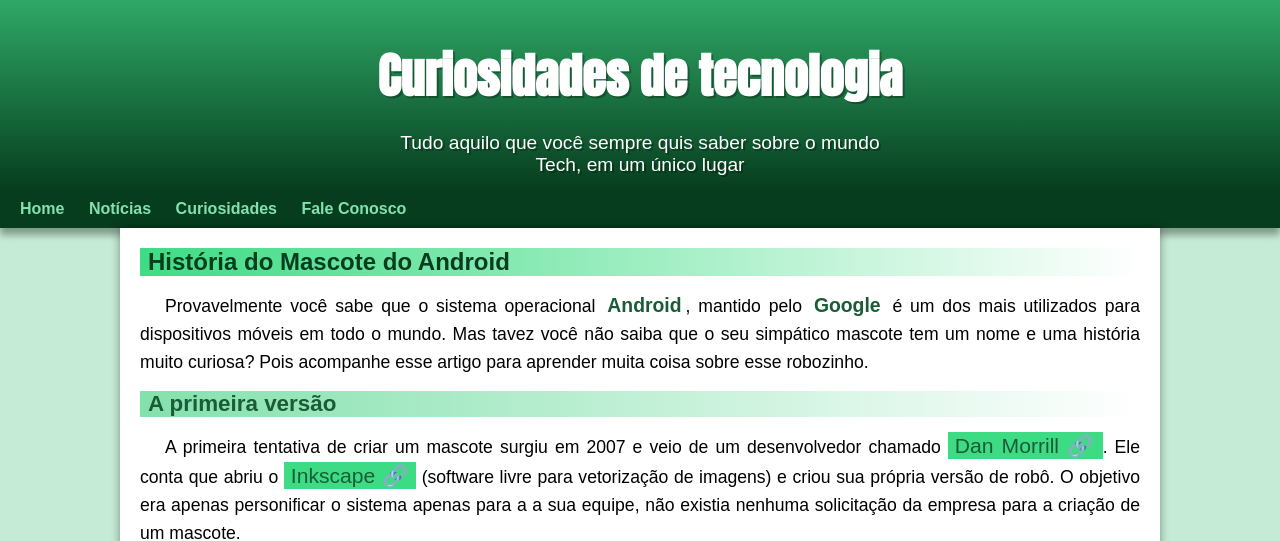
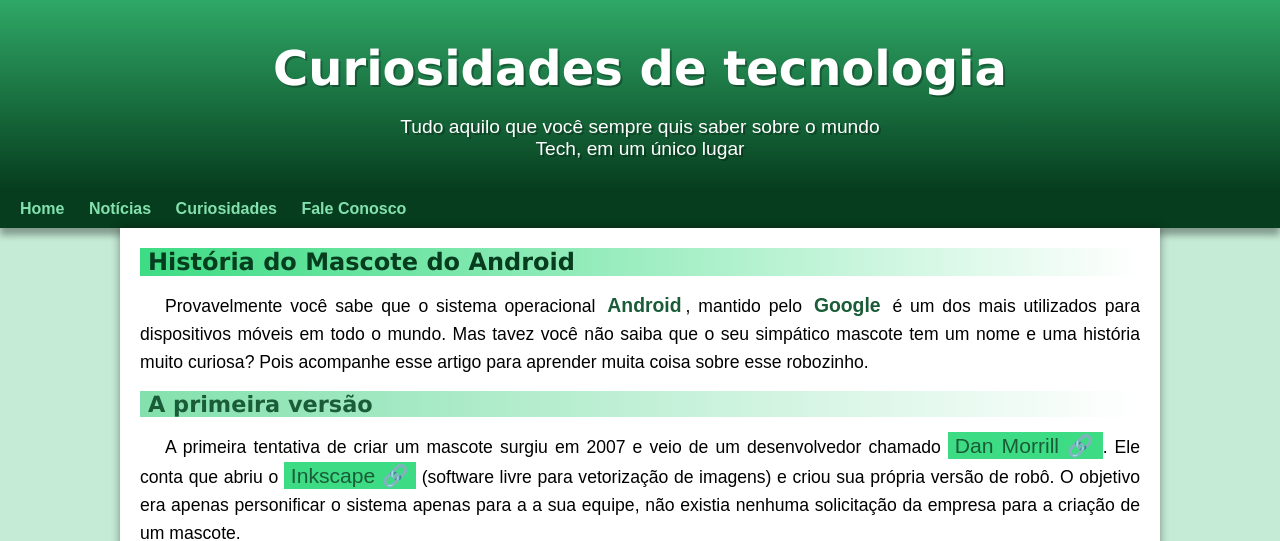
Before and after one commit to PietroMiorim/projeto-android, a plain HTML site: page index.html in a window 1280 px wide. Shown: the top 541 px of the page. Drawn offline with Linux system fonts and the light colour scheme.

Commit message:
concertei as fontes

```diff
--- a/estilo/style.css
+++ b/estilo/style.css
@@ -1,7 +1,4 @@
 @charset "UTF-8";
-
-@import url('https://fonts.googleapis.com/css2?family=Anton&display=swap');
-
 
 * {
     margin: 0px;
@@ -17,8 +14,7 @@
     --cor5: #063d1e;
 
     --fonte-padrao: Arial, Verdana, Helvetica, sans-serif;
-    --fonte-destaque: 'Anton', sans-serif;
-    --fonte-android: ;
+    --fonte-destaque: Verdana, Helvetica, sans-serif;
 }
 
 body {
@@ -90,7 +86,7 @@ main {
 }
 
 main > article > h1 {
-    font-family: var(--fonte-android);
+    font-family: var(--fonte-destaque);
     color: var(--cor5);
     font-size: 1.5em;
     background-image: linear-gradient(to right, var(--cor2), transparent);
@@ -98,7 +94,7 @@ main > article > h1 {
 }
 
 main > article > h2 {
-    font-family: var(--fonte-android);
+    font-family: var(--fonte-destaque);
     color: var(--cor4);
     font-size: 1.4em;
     background-image: linear-gradient(to right, var(--cor1), transparent);
```
